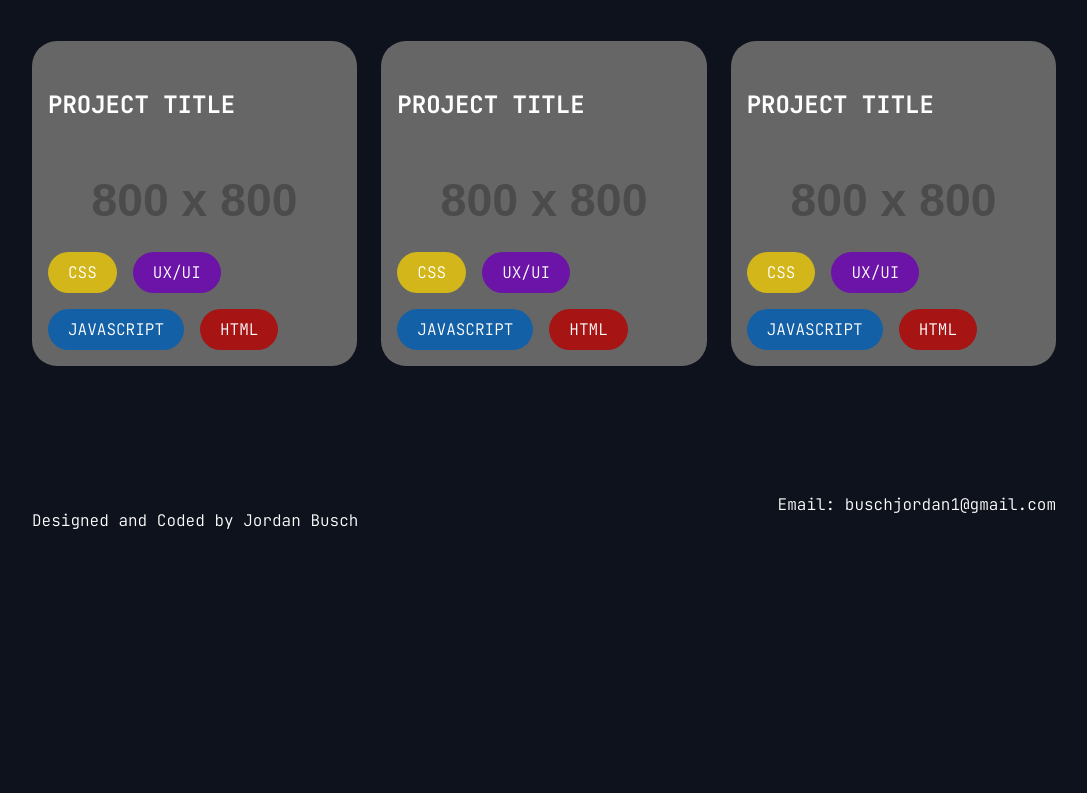
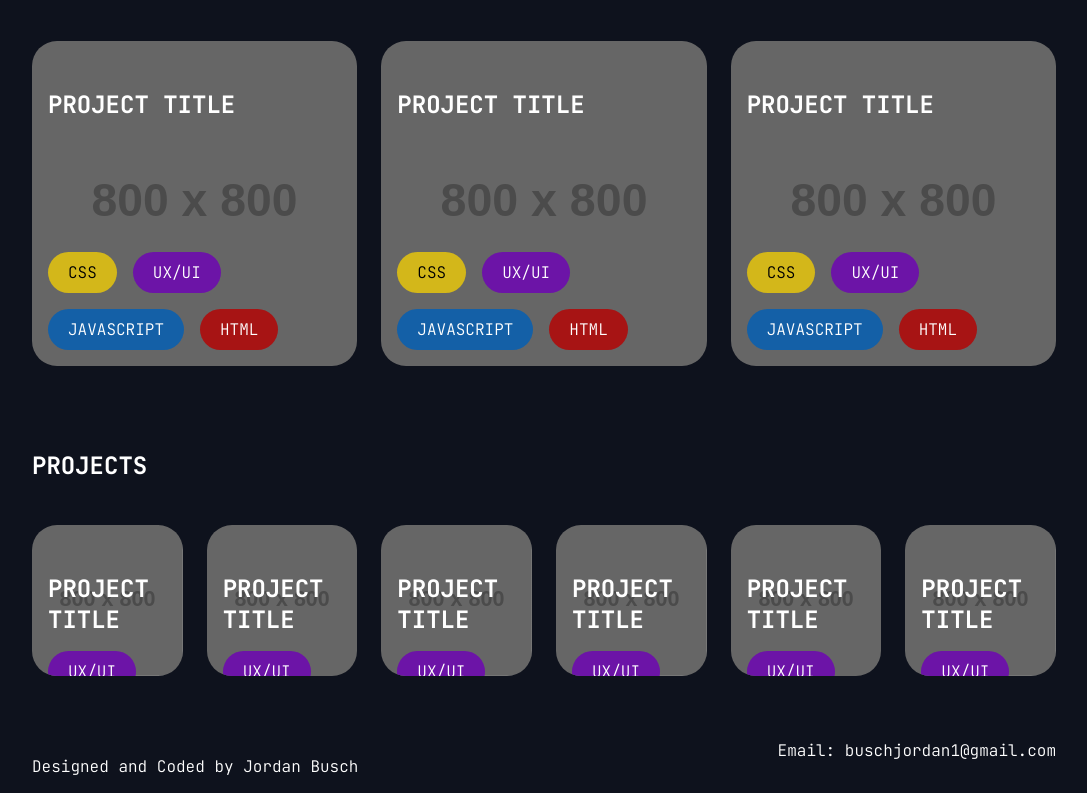
Before and after one commit to jordanbusch/portfolio-site, a plain HTML site: page projects.html in a window 1280 px wide. Shown: the part 656-1449 px from the top of the page, without its empty margins (96-1183 px from the left). Before the commit the page ends 1203 px from the top, so only its background shows below. Drawn offline with nearby package versions, Linux system fonts and the light colour scheme; placeholder pictures from the web are drawn by us.

Commit message:
project page

```diff
--- a/layout.css
+++ b/layout.css
@@ -165,3 +165,92 @@ footer {
     justify-content: space-between;
     margin: 0;
 }
+
+/* Projects Page */
+
+#projects {
+    grid-column: span 12;
+    display: grid;
+    grid-template-columns: repeat(6, minmax(0, 1fr));
+    gap: 1.5rem;
+}
+
+#projects .project {
+    min-width: 0;
+}
+
+#projects > h2 {
+    grid-column: 1 / -1;
+}
+
+#project4 {
+    background-image: linear-gradient(rgba(0, 0, 0, 0.5), rgba(0, 0, 0, 0.5)),
+    url(https://placehold.co/800x800?text=Project4+Image);
+    background-size: cover;
+    background-position: center;
+}
+
+#project4:hover {
+    background-image: linear-gradient(rgba(0, 0, 0, 0.2), rgba(0, 0, 0, 0.2)),
+    url(https://placehold.co/800x800?text=Project4+Image);
+}
+
+#project5 {
+    background-image: linear-gradient(rgba(0, 0, 0, 0.5), rgba(0, 0, 0, 0.5)),
+    url(https://placehold.co/800x800?text=Project5+Image);
+    background-size: cover;
+    background-position: center;
+}
+
+#project5:hover {
+    background-image: linear-gradient(rgba(0, 0, 0, 0.2), rgba(0, 0, 0, 0.2)),
+    url(https://placehold.co/800x800?text=Project5+Image);
+}
+
+#project6 {
+    background-image: linear-gradient(rgba(0, 0, 0, 0.5), rgba(0, 0, 0, 0.5)),
+    url(https://placehold.co/800x800?text=Project6+Image);
+    background-size: cover;
+    background-position: center;
+}
+
+#project6:hover {
+    background-image: linear-gradient(rgba(0, 0, 0, 0.2), rgba(0, 0, 0, 0.2)),
+    url(https://placehold.co/800x800?text=Project6+Image);
+}
+
+#project7 {
+    background-image: linear-gradient(rgba(0, 0, 0, 0.5), rgba(0, 0, 0, 0.5)),
+    url(https://placehold.co/800x800?text=Project7+Image);
+    background-size: cover;
+    background-position: center;
+}
+
+#project7:hover {
+    background-image: linear-gradient(rgba(0, 0, 0, 0.2), rgba(0, 0, 0, 0.2)),
+    url(https://placehold.co/800x800?text=Project7+Image);
+}
+
+#project8 {
+    background-image: linear-gradient(rgba(0, 0, 0, 0.5), rgba(0, 0, 0, 0.5)),
+    url(https://placehold.co/800x800?text=Project8+Image);
+    background-size: cover;
+    background-position: center;
+}
+
+#project8:hover {
+    background-image: linear-gradient(rgba(0, 0, 0, 0.2), rgba(0, 0, 0, 0.2)),
+    url(https://placehold.co/800x800?text=Project8+Image);
+}
+
+#project9 {
+    background-image: linear-gradient(rgba(0, 0, 0, 0.5), rgba(0, 0, 0, 0.5)),
+    url(https://placehold.co/800x800?text=Project9+Image);
+    background-size: cover;
+    background-position: center;
+}
+
+#project9:hover {
+    background-image: linear-gradient(rgba(0, 0, 0, 0.2), rgba(0, 0, 0, 0.2)),
+    url(https://placehold.co/800x800?text=Project9+Image);
+}
--- a/projects.html
+++ b/projects.html
@@ -67,6 +67,72 @@
 
         </article>
 
+        <article id="projects">
+            <h2>PROJECTS</h2>
+
+            <div class="project" id="project4">
+                <h2>PROJECT TITLE</h2>
+                <div class="project-tags">
+                    <span class="jstag">JAVASCRIPT</span>
+                    <span class="htmltag">HTML</span>
+                    <span class="csstag">CSS</span>
+                    <span class="uxtag">UX/UI</span>
+                </div>
+            </div>
+
+            <div class="project" id="project5">
+                <h2>PROJECT TITLE</h2>
+                <div class="project-tags">
+                    <span class="jstag">JAVASCRIPT</span>
+                    <span class="htmltag">HTML</span>
+                    <span class="csstag">CSS</span>
+                    <span class="uxtag">UX/UI</span>
+                </div>
+            </div>
+
+            <div class="project" id="project6">
+                <h2>PROJECT TITLE</h2>
+                <div class="project-tags">
+                    <span class="jstag">JAVASCRIPT</span>
+                    <span class="htmltag">HTML</span>
+                    <span class="csstag">CSS</span>
+                    <span class="uxtag">UX/UI</span>
+                </div>
+            </div>
+
+            <div class="project" id="project7">
+                <h2>PROJECT TITLE</h2>
+                <div class="project-tags">
+                    <span class="jstag">JAVASCRIPT</span>
+                    <span class="htmltag">HTML</span>
+                    <span class="csstag">CSS</span>
+                    <span class="uxtag">UX/UI</span>
+                </div>
+            </div>
+
+            <div class="project" id="project8">
+                <h2>PROJECT TITLE</h2>
+                <div class="project-tags">
+                    <span class="jstag">JAVASCRIPT</span>
+                    <span class="htmltag">HTML</span>
+                    <span class="csstag">CSS</span>
+                    <span class="uxtag">UX/UI</span>
+                </div>
+            </div>
+
+            <div class="project" id="project9">
+                <h2>PROJECT TITLE</h2>
+                <div class="project-tags">
+                    <span class="jstag">JAVASCRIPT</span>
+                    <span class="htmltag">HTML</span>
+                    <span class="csstag">CSS</span>
+                    <span class="uxtag">UX/UI</span>
+                </div>
+            </div>
+
+        </article>
+
+
     </main>
 
     <footer>
--- a/styles.css
+++ b/styles.css
@@ -65,6 +65,7 @@ html {
 }
 
 .csstag {
+    color: black;
     background-color: #d3b71a;
     padding: 10px 20px;
     border-radius: 25px;
```
